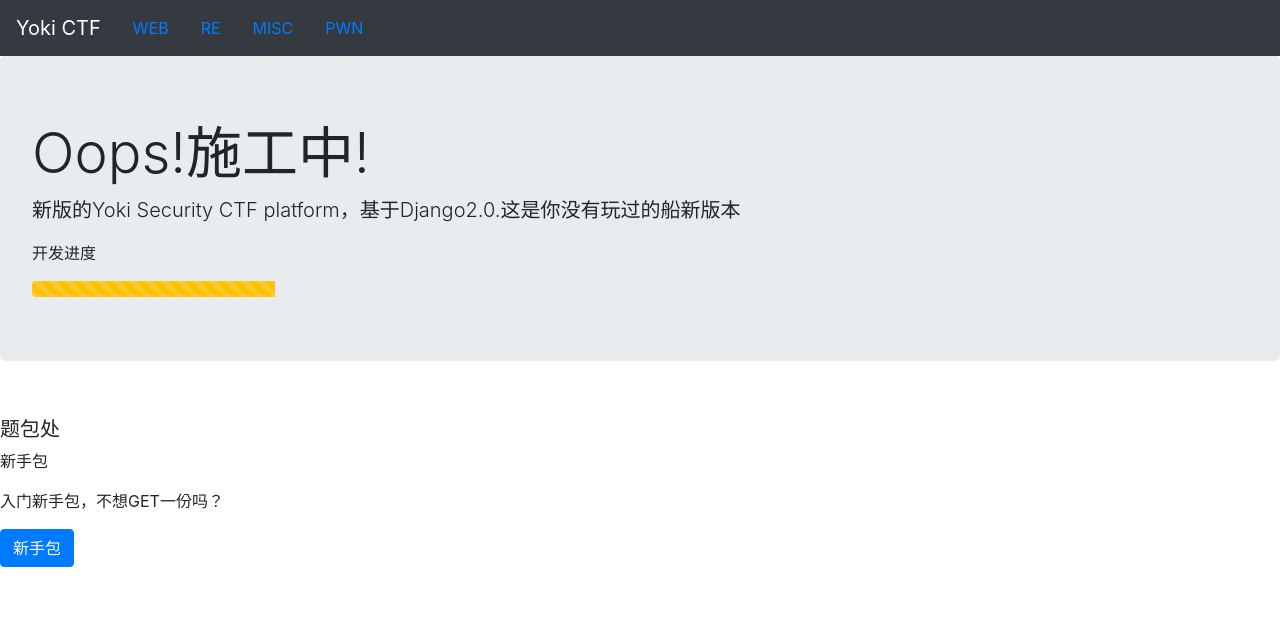
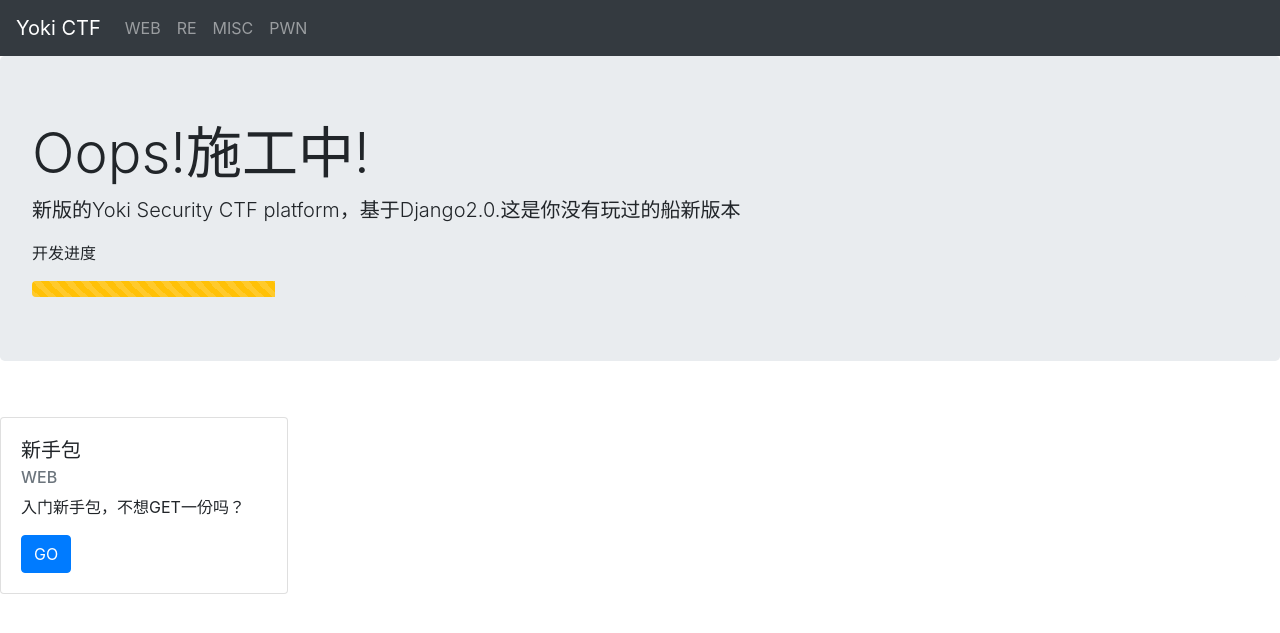
Before and after one commit to Ppsoft1991/YokiSecurity, a Django app: page / in a window 1280 px wide. Shown: the top 633 px of the page. Run offline with Django 3.2, Linux system fonts and the light colour scheme; data comes from the database, SQL or seed files in the repository; some libraries are stand-ins or nearby versions.

Commit message:
重新设计布局

```diff
--- a/index/urls.py
+++ b/index/urls.py
@@ -1,6 +1,7 @@
 from django.urls import path
-from .views import selectSubjects
+from .views import selectSubjects,typeDisplay
 
 urlpatterns = [
-    path('/<int:subject_id>',selectSubjects,name="subject_id")
+    path('/<int:subject_id>',selectSubjects,name="subject_id"),
+    path('/<type>',typeDisplay,name="type")
 ]
--- a/index/views.py
+++ b/index/views.py
@@ -17,3 +17,8 @@ def selectSubjects(request,subject_id):
 
 def baseNavbar(request):
     return render(request,"base.html",context={"subjectType":Navbar})
+
+def typeDisplay(request,type):
+    typefilter = subject.objects.filter(subject_type__type_name=type)
+
+    return render(request,"type.html",context={"subjec_type":typefilter,"subjectType":Navbar})
--- a/templates/base.html
+++ b/templates/base.html
@@ -11,15 +11,17 @@
 </head>
 <body>
 <div>
-        <nav class="navbar navbar-dark bg-dark">
+    <nav class="navbar navbar-expand-lg navbar-dark bg-dark">
         <a class="navbar-brand" href="/">Yoki CTF</a>
-        <ul class="nav mr-auto">
+        <ul class="navbar-nav">
             {% for foo in subjectType %}
-                <li class="nav-item"><a class="nav-link active" href="#">{{ foo.type_name}}</a></li>
+                <li class="nav-item">
+                    <a class="nav-link" href="{% url "type" foo.type_name %}">{{ foo.type_name }}</a>
+                </li>
             {% endfor %}
         </ul>
-    </nav>
-    <div>
+        </nav>
+<div>
         {% block body %}
         {% endblock %}
     </div>
--- a/templates/index.html
+++ b/templates/index.html
@@ -8,13 +8,15 @@
         <div class="progress-bar progress-bar-striped bg-warning" role="progressbar" style="width: 20%" aria-valuenow="75" aria-valuemin="0" aria-valuemax="100"></div>
     </div>
     </div>
-    <div>
     <br>
-        <h5>题包处</h5>
+    <div class="card" style="width: 18rem;">
         {% for packageInfo in packageInfos %}
-            <p>{{ packageInfo.package_name }}</p>
-            <p>{{ packageInfo.package_content }}</p>
-            <button class="btn btn-primary">{{ packageInfo.package_name }}<a href="#"></a></button>
+        <div class="card-body">
+            <h5 class="card-title">{{ packageInfo.package_name }}</h5>
+            <h6 class="card-subtitle mb-2 text-muted">{{ packageInfo.package_type }}</h6>
+            <p class="card-text">{{ packageInfo.package_content }}</p>
+            <button class="button btn btn-primary">GO<a href="#"></a></button>
+        </div>
         {% endfor %}
     </div>
 {% endblock %}
```
Also changed, not shown: templates/type.html (added, +27 -0 lines).
